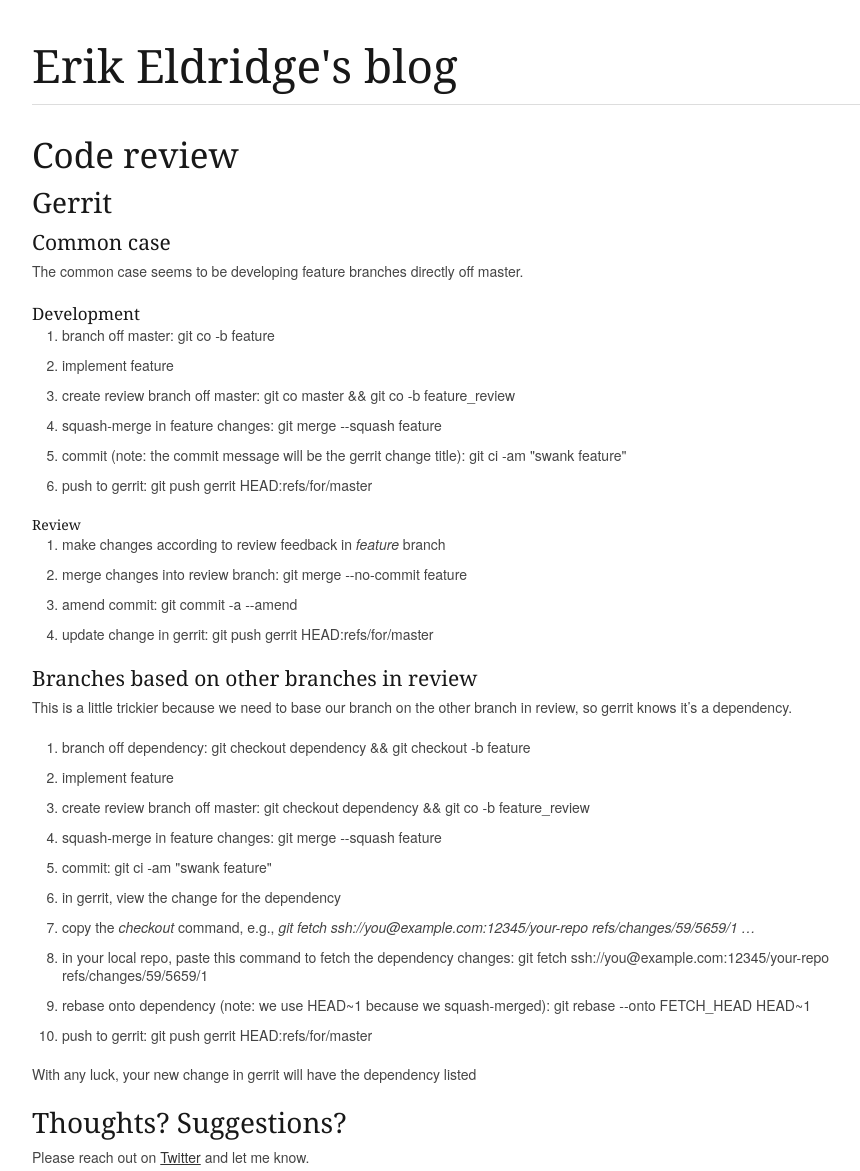
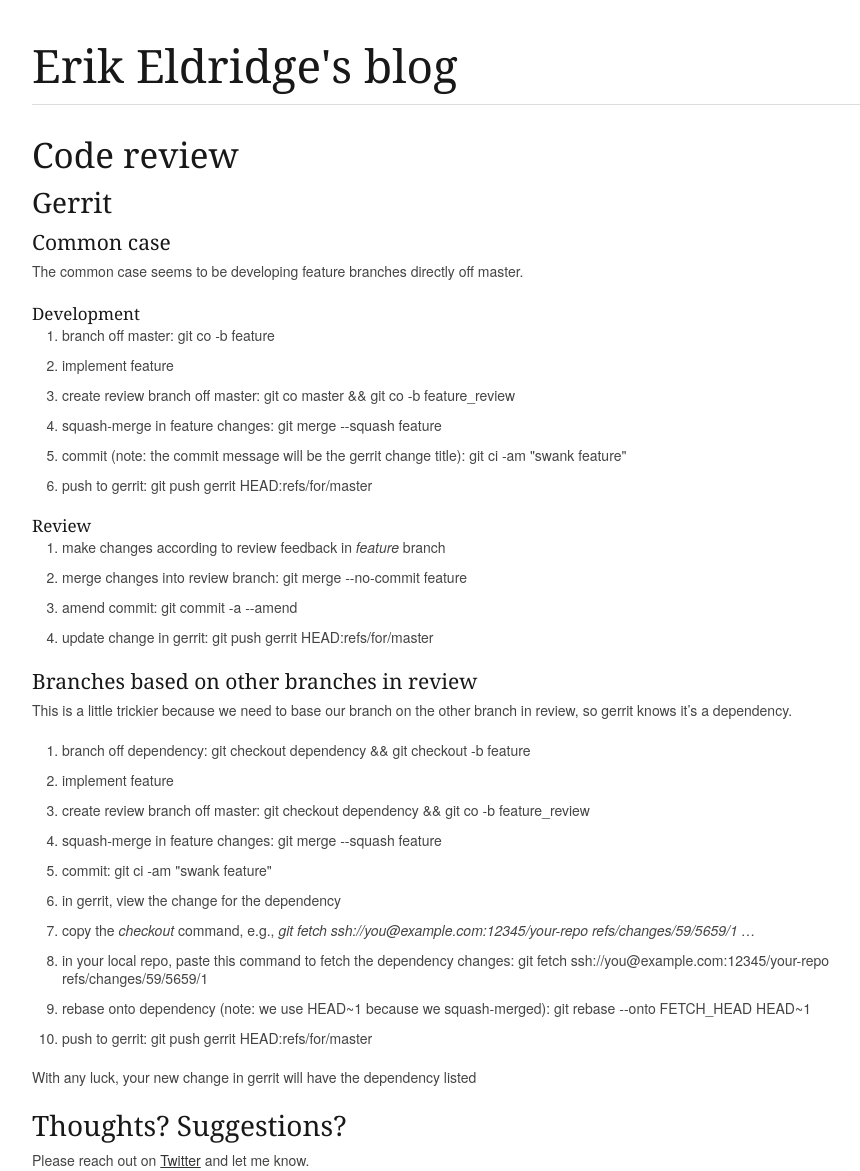
Before and after one commit to erikeldridge/erikeldridge.github.com, a Jekyll site: the page built from _posts/2012-2-28-code-review.md, in a window 1280 px wide. Shown: the whole page, without its empty margins (138-998 px from the left). Built offline with Jekyll 4.4.1, drawn with Linux system fonts in a browser that asks for light colours; Markdown is read by kramdown in place of the engine named in the settings; comment, search, counter and statistics services are not loaded.

Commit message:
Fix typo

```diff
--- a/_posts/2012-2-28-code-review.md
+++ b/_posts/2012-2-28-code-review.md
@@ -19,7 +19,7 @@
 1. commit (note: the commit message will be the gerrit change title): `git ci -am "swank feature"`
 1. push to gerrit: `git push gerrit HEAD:refs/for/master`
 
-###### Review
+##### Review
 
 1. make changes according to review feedback in _feature_ branch
 1. merge changes into review branch: `git merge --no-commit feature`
```
